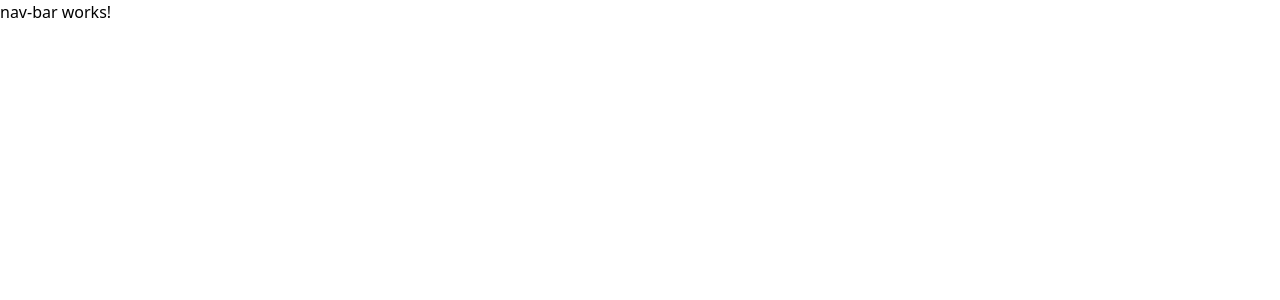
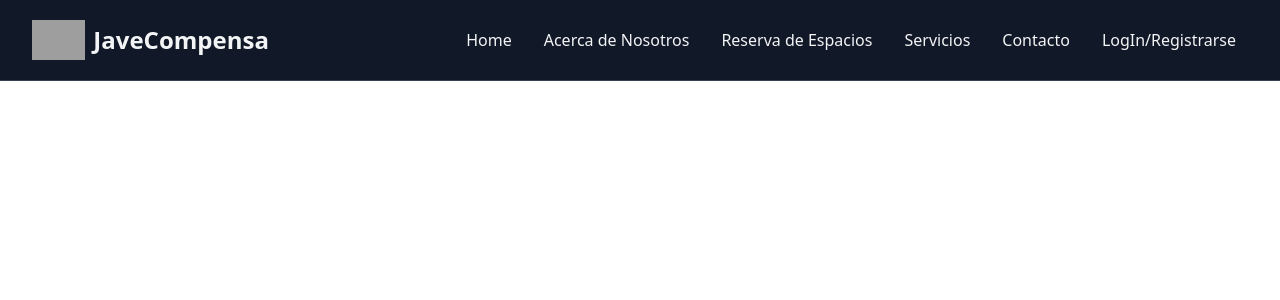
Before and after one commit to JaveCompensa-ArquitecturaDeSoftware/Angular-Frontend, an Angular app in the folder JaveCompensa-FrontEnd/: page / in a window 1280 px wide. Shown: the top 300 px of the page. Built offline with nearby package versions, Linux system fonts and the light colour scheme; grey boxes are pictures that could not be loaded.

Commit message:
NavBar designed.

```diff
--- a/JaveCompensa-FrontEnd/angular.json
+++ b/JaveCompensa-FrontEnd/angular.json
@@ -23,7 +23,13 @@
             "assets": [
               {
                 "glob": "**/*",
-                "input": "public"
+                "input": "public",
+                "output": "/"
+              },
+              {
+                "glob": "**/*",
+                "input": "src/assets",
+                "output": "/assets"
               }
             ],
             "styles": [
@@ -81,7 +87,13 @@
             "assets": [
               {
                 "glob": "**/*",
-                "input": "public"
+                "input": "public",
+                "output": "/"
+              },
+              {
+                "glob": "**/*",
+                "input": "src/assets",
+                "output": "/assets"
               }
             ],
             "styles": [
--- a/JaveCompensa-FrontEnd/src/app/nav-bar/nav-bar.component.html
+++ b/JaveCompensa-FrontEnd/src/app/nav-bar/nav-bar.component.html
@@ -1 +1,37 @@
-<p>nav-bar works!</p>
+<nav class="bg-gray-900 border-b border-gray-700">
+  <div class="mx-auto max-w-9xl px-2 sm:px-6 lg:px-8">
+    <div class="flex h-20 items-center justify-between">
+      <div class="flex flex-1 items-center justify-center md:items-stretch md:justify-start">
+        <!-- Logo -->
+        <a routerLink="/" class="flex flex-shrink-0 items-center mr-4">
+          <img ngSrc="assets/img/logoJaveCompensa.png" alt="JaveCompensa" class="h-10 w-auto" height="2000" width="2000"/>
+          <span class="hidden md:block text-gray-100 text-2xl font-bold ml-2">
+            JaveCompensa
+          </span>
+        </a>
+        <div class="md:ml-auto">
+          <div class="flex space-x-2">
+            <a routerLink="/" routerLinkActive="bg-gray-700 text-white" class="text-gray-100 hover:bg-gray-800 rounded-md px-3 py-2">
+              Home
+            </a>
+            <a routerLink="/about" routerLinkActive="bg-gray-700 text-white" class="text-gray-100 hover:bg-gray-800 rounded-md px-3 py-2">
+              Acerca de Nosotros
+            </a>
+            <a routerLink="/reserve" routerLinkActive="bg-gray-700 text-white" class="text-gray-100 hover:bg-gray-800 rounded-md px-3 py-2">
+              Reserva de Espacios
+            </a>
+            <a routerLink="/services" routerLinkActive="bg-gray-700 text-white" class="text-gray-100 hover:bg-gray-800 rounded-md px-3 py-2">
+              Servicios
+            </a>
+            <a routerLink="/contact" routerLinkActive="bg-gray-700 text-white" class="text-gray-100 hover:bg-gray-800 rounded-md px-3 py-2">
+              Contacto
+            </a>
+            <a routerLink="/login" routerLinkActive="bg-gray-700 text-white" class="text-gray-100 hover:bg-gray-800 rounded-md px-3 py-2">
+              LogIn/Registrarse
+            </a>
+          </div>
+        </div>
+      </div>
+    </div>
+  </div>
+</nav>
```
Also changed, not shown: JaveCompensa-FrontEnd/src/app/nav-bar/nav-bar.component.ts (+6 -1 lines).
